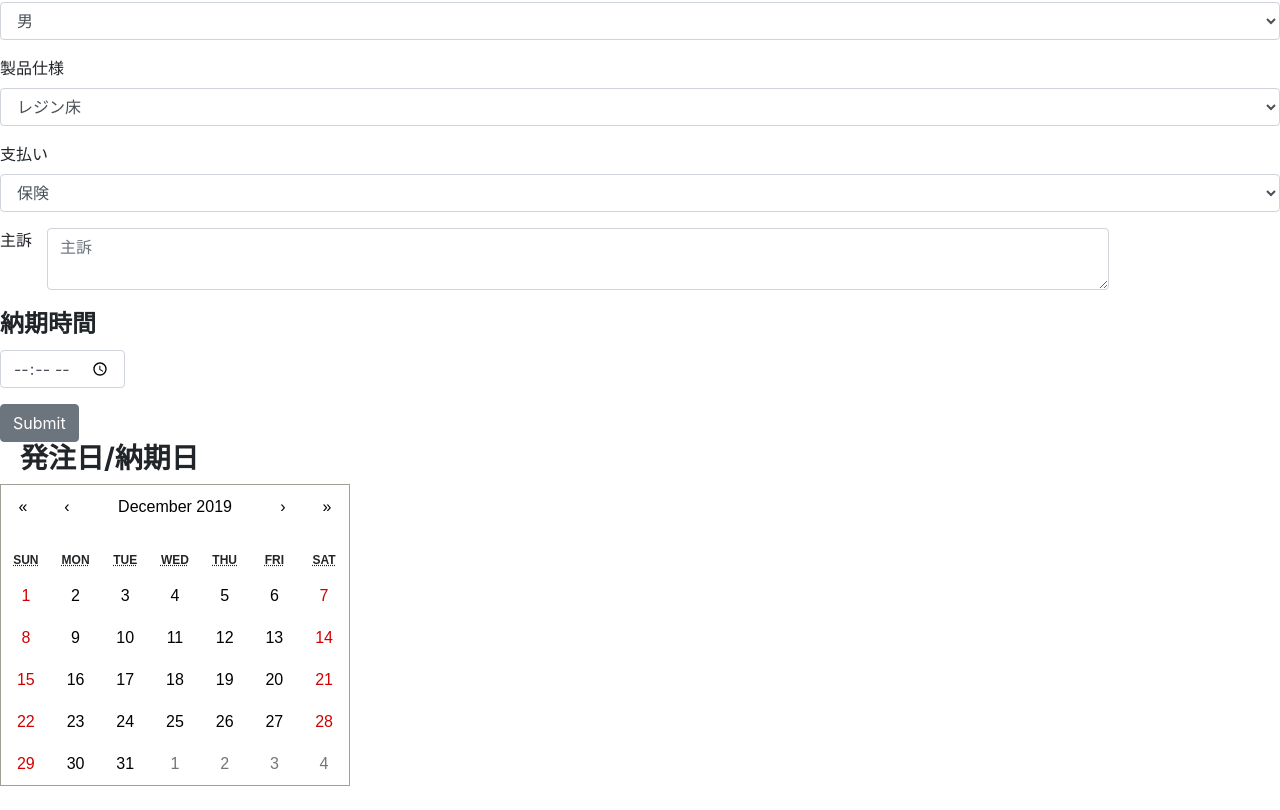
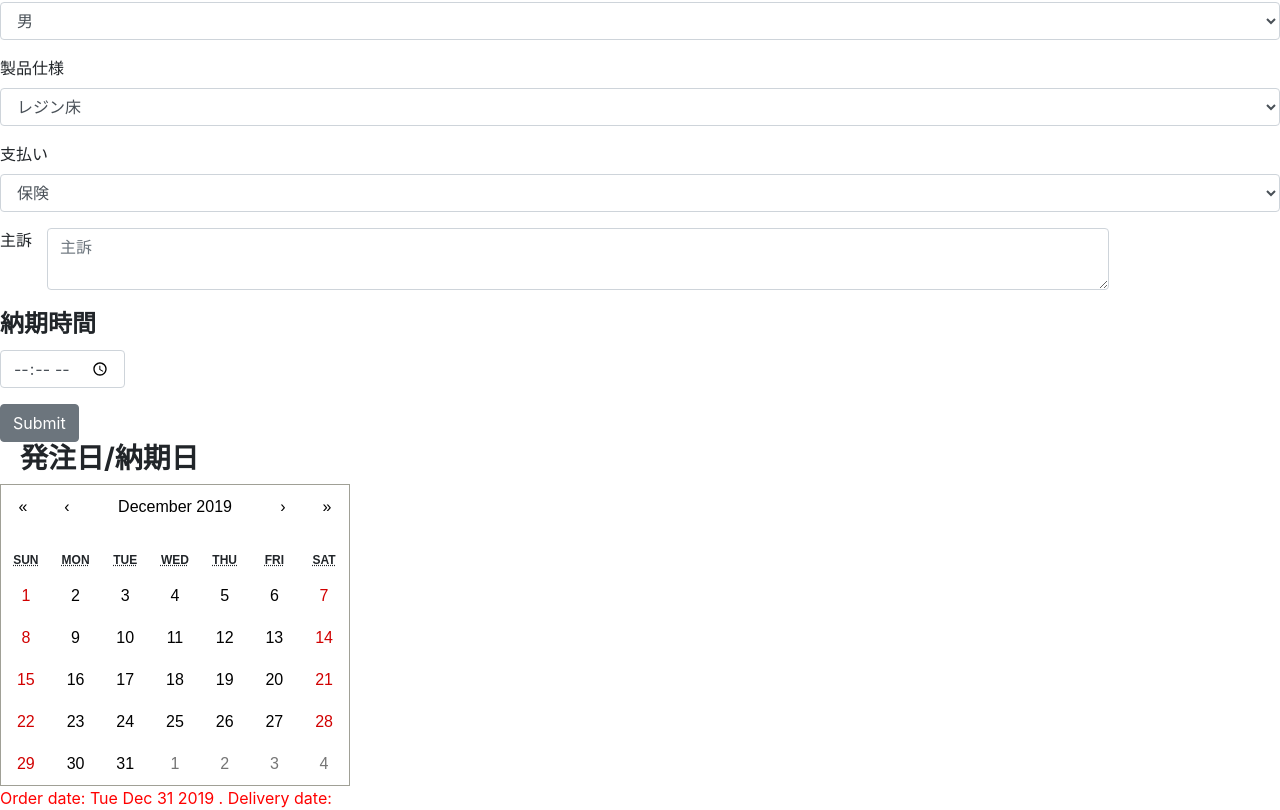
Before and after one commit to JustinTheeDude/dentist-app, a React (Create React App) app: page / in a window 1280 px wide. Shown: the part 562-1372 px from the top of the page. Before the commit the page ends 1348 px from the top, so only its background shows below. Built offline with nearby package versions, Linux system fonts and the light colour scheme.

Commit message:
trying to impliment hooks

```diff
--- a/src/App.css
+++ b/src/App.css
@@ -124,6 +124,8 @@
     font-size: x-large;
 }
 
-/* .delivery-div {
+.delivery-div {
+
     color:red;
-} */
+
+}
--- a/src/App.js
+++ b/src/App.js
@@ -2,7 +2,7 @@ import React, {Component} from "react";
 import Header from "./Components/Header";
 import MainInfo from "./Components/MainInfo";
 import Calendar from "react-calendar";
-// import DeliveryDate from "./Components/DeliveryDate";
+import DeliveryDate from "./Components/DeliveryDate";
 import "bootstrap/dist/css/bootstrap.css";
 import "./App.css";
 
@@ -14,15 +14,6 @@ class App extends Component {
 
     onChange = date => this.setState({ date })
 
-    // onclick = (value, event) => {
-    //     let dateOrder =  value[0].toString().slice(0,16)
-    //     let dueDate = value[1].toString().slice(0,16)
-    //     return [dateOrder, dueDate]
-    // }
-
-    // dates = this.onclick();
-    // firstDate = this.dates[0]
-    // secondDate = this.dates[1]
     render() {
 
         return (
@@ -31,9 +22,12 @@ class App extends Component {
                 <MainInfo />
                 <h3 className="order-heading">発注日/納期日</h3>
                 <Calendar
-                 selectRange={true}  calendarType="US"
-                //  onChange={(value, event) => value ? <DeliveryDate orderDate={this.value[0].toString().slice(0,16)} dueDate={this.value[1].toString().slice(0,16)}/> : null}
+                selectRange={true}
+                calendarType="US"
+                // activeStartDate={today => console.log(today)}
+                onClickDay={ value => console.log(value.toString().slice(0,16))  }
                 />
+                 <DeliveryDate day={this.state.date.toString().slice(0,16)}/>
             </div>
         );
     }
@@ -41,3 +35,5 @@ class App extends Component {
 }
 
 export default App;
+
+// this.value[0].toString().slice(0,16) this.value[1].toString().slice(0,16)
--- a/src/Components/DeliveryDate.js
+++ b/src/Components/DeliveryDate.js
@@ -1,12 +1,7 @@
 import React from "react";
-import { Fragment } from "react";
-const DeliveryDate = (props) => {
-    return (
-        <Fragment>
-        {/* <h3>Order dates</h3> */}
-            <div className="delivery-div"> order date is: {this.props.orderDate}/Your order date is: {this.props.dueDate}</div>
-        </Fragment>
-    )
-}
+// import { Fragment } from "react";
+// import { render } from "@testing-library/react";
+const DeliveryDate = props =>
+    <div className="delivery-div">Order date: {props.day}. Delivery date: </div>;
 
 export default DeliveryDate;
```
